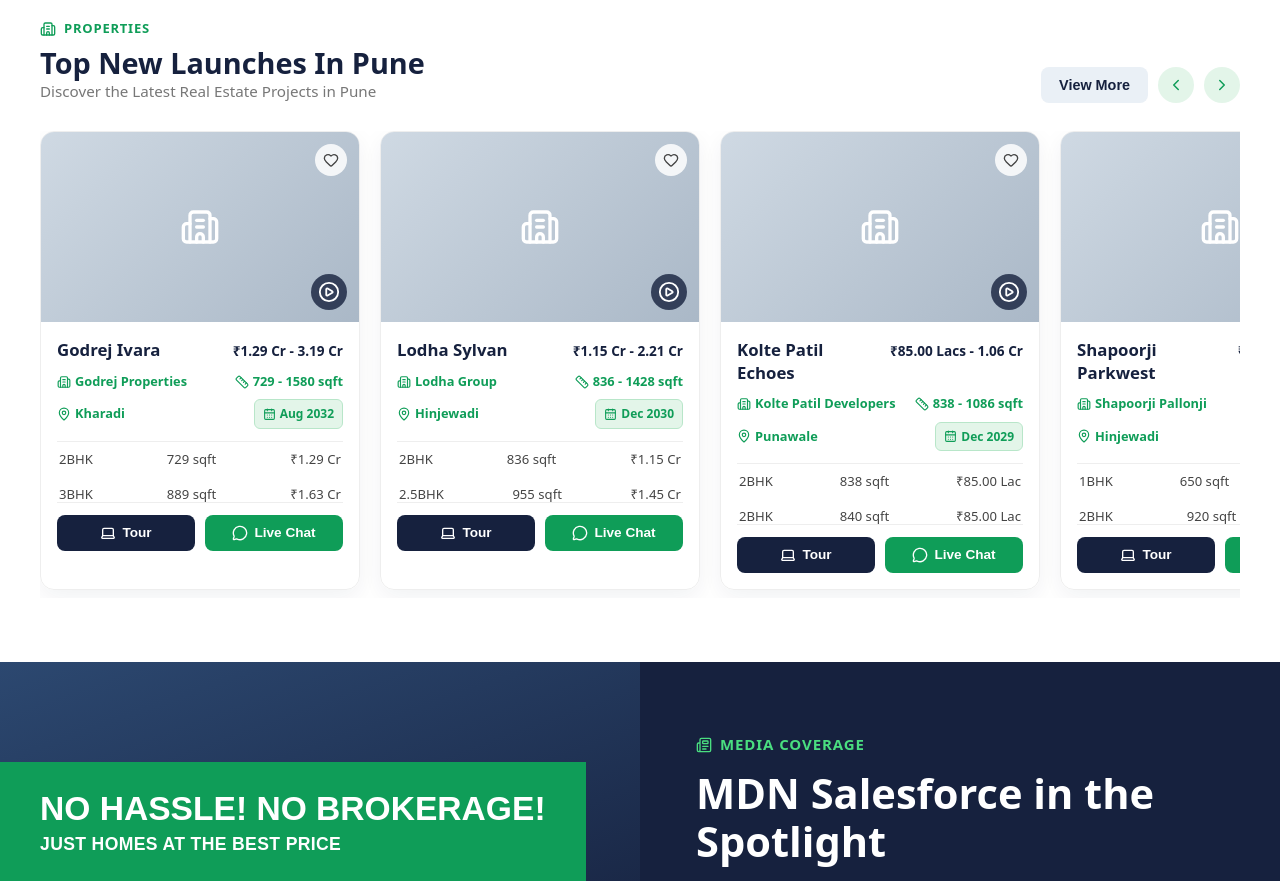
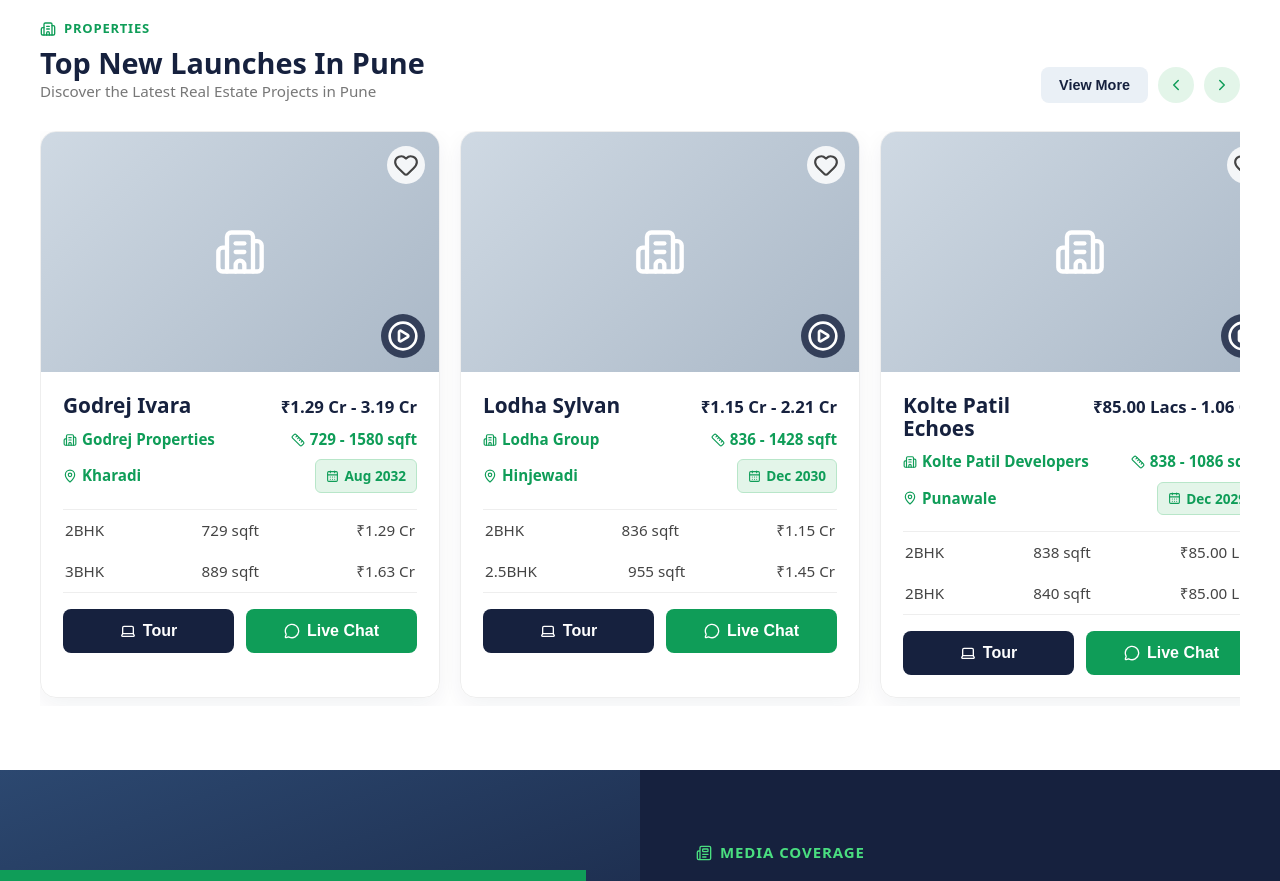
Before and after one commit to aadeshnimkar1111-afk/my-frontend-app, a React (Vite) app: page / in a window 1280 px wide. Shown: the part 2620-3501 px from the top of the page. Built offline with nearby package versions, Linux system fonts and the light colour scheme.

Commit message:
Increase Properties card size (image, text, buttons, spacing)
Functionality unchanged - just scaled up visuals for better readability

```diff
--- a/src/components/PropertiesCarousel/PropertiesCarousel.css
+++ b/src/components/PropertiesCarousel/PropertiesCarousel.css
@@ -87,17 +87,17 @@
 }
 
 .property-card {
-  flex: 0 0 320px;
+  flex: 0 0 400px;
   scroll-snap-align: start;
   border: 1px solid #eee;
-  border-radius: 14px;
+  border-radius: 16px;
   overflow: hidden;
   box-shadow: 0 8px 24px rgba(22, 33, 62, 0.06);
 }
 
 .property-card__image {
   position: relative;
-  height: 190px;
+  height: 240px;
   background: linear-gradient(135deg, #cfd9e3 0%, #aab8c7 100%);
   display: flex;
   align-items: center;
@@ -106,16 +106,21 @@
   cursor: pointer;
 }
 
+.property-card__image svg {
+  width: 52px;
+  height: 52px;
+}
+
 .property-card__name {
   cursor: pointer;
 }
 
 .property-card__wishlist {
   position: absolute;
-  top: 12px;
-  right: 12px;
-  width: 32px;
-  height: 32px;
+  top: 14px;
+  right: 14px;
+  width: 38px;
+  height: 38px;
   border-radius: 50%;
   border: none;
   background: rgba(255, 255, 255, 0.85);
@@ -132,14 +137,14 @@
 
 .property-card__play {
   position: absolute;
-  bottom: 12px;
-  right: 12px;
+  bottom: 14px;
+  right: 14px;
   border: none;
   background: rgba(22, 33, 62, 0.8);
   color: #fff;
   border-radius: 50%;
-  width: 36px;
-  height: 36px;
+  width: 44px;
+  height: 44px;
   display: flex;
   align-items: center;
   justify-content: center;
@@ -147,7 +152,7 @@
 }
 
 .property-card__body {
-  padding: 16px;
+  padding: 22px;
 }
 
 .property-card__top-row {
@@ -155,18 +160,18 @@
   align-items: baseline;
   justify-content: space-between;
   gap: 8px;
-  margin-bottom: 8px;
+  margin-bottom: 10px;
 }
 
 .property-card__top-row h3 {
-  font-size: 1.05rem;
+  font-size: 1.3rem;
   font-weight: 700;
   color: #16213e;
   margin: 0;
 }
 
 .property-card__price {
-  font-size: 0.85rem;
+  font-size: 1.05rem;
   font-weight: 700;
   color: #16213e;
   white-space: nowrap;
@@ -177,14 +182,14 @@
   align-items: center;
   justify-content: space-between;
   gap: 10px;
-  margin-bottom: 6px;
+  margin-bottom: 8px;
 }
 
 .property-card__meta {
   display: flex;
   align-items: center;
-  gap: 4px;
-  font-size: 0.8rem;
+  gap: 5px;
+  font-size: 0.95rem;
   color: #0f9d58;
   font-weight: 600;
 }
@@ -192,20 +197,20 @@
 .property-card__possession {
   display: flex;
   align-items: center;
-  gap: 4px;
-  font-size: 0.75rem;
+  gap: 5px;
+  font-size: 0.85rem;
   font-weight: 700;
   color: #0f9d58;
   background: #e3f5e9;
   border: 1px solid #b8e6c9;
   border-radius: 6px;
-  padding: 2px 8px;
+  padding: 4px 10px;
 }
 
 .property-card__units {
-  max-height: 62px;
+  max-height: 84px;
   overflow-y: auto;
-  margin: 12px 0;
+  margin: 16px 0;
   border-top: 1px solid #eee;
   border-bottom: 1px solid #eee;
 }
@@ -214,14 +219,14 @@
   display: flex;
   justify-content: space-between;
   gap: 8px;
-  padding: 6px 2px;
-  font-size: 0.82rem;
+  padding: 9px 2px;
+  font-size: 0.95rem;
   color: #444;
 }
 
 .property-card__actions {
   display: flex;
-  gap: 10px;
+  gap: 12px;
 }
 
 .property-card__tour,
@@ -230,11 +235,11 @@
   display: flex;
   align-items: center;
   justify-content: center;
-  gap: 6px;
-  padding: 10px;
+  gap: 7px;
+  padding: 13px;
   border: none;
   border-radius: 8px;
-  font-size: 0.85rem;
+  font-size: 1rem;
   font-weight: 700;
   cursor: pointer;
 }
@@ -264,6 +269,10 @@
   }
 
   .property-card {
-    flex-basis: 260px;
+    flex-basis: 300px;
+  }
+
+  .property-card__image {
+    height: 190px;
   }
 }
--- a/src/components/PropertiesCarousel/PropertiesCarousel.jsx
+++ b/src/components/PropertiesCarousel/PropertiesCarousel.jsx
@@ -22,7 +22,7 @@
   const navigate = useNavigate()
 
   function scroll(direction) {
-    trackRef.current?.scrollBy({ left: direction * 340, behavior: 'smooth' })
+    trackRef.current?.scrollBy({ left: direction * 420, behavior: 'smooth' })
   }
 
   return (
```
